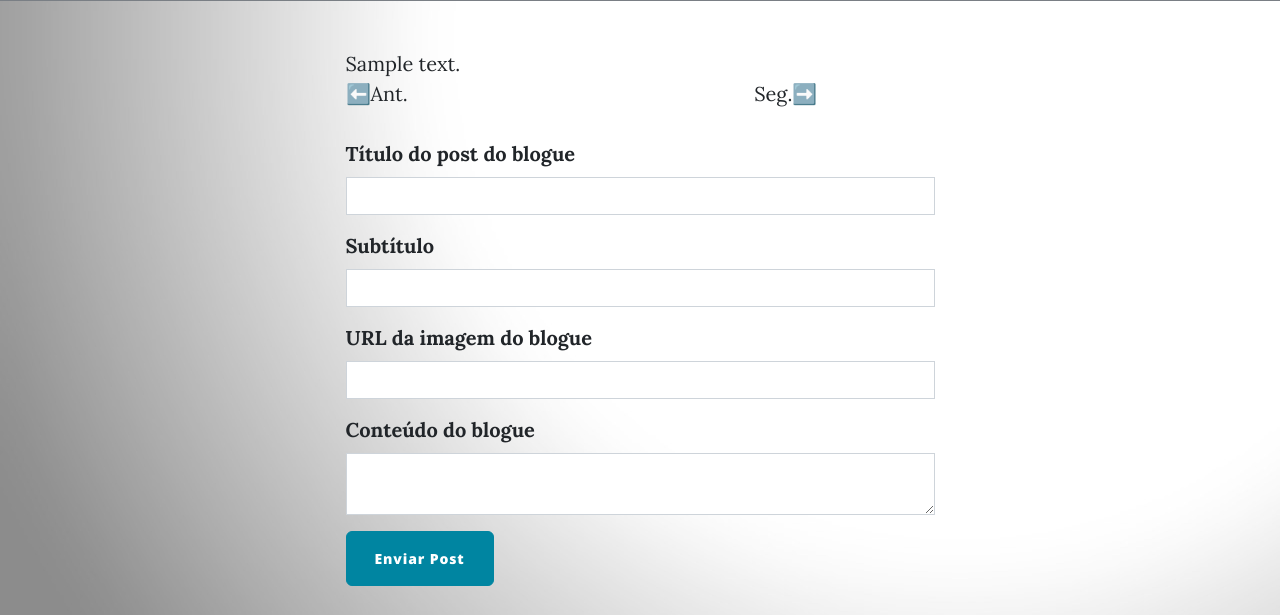
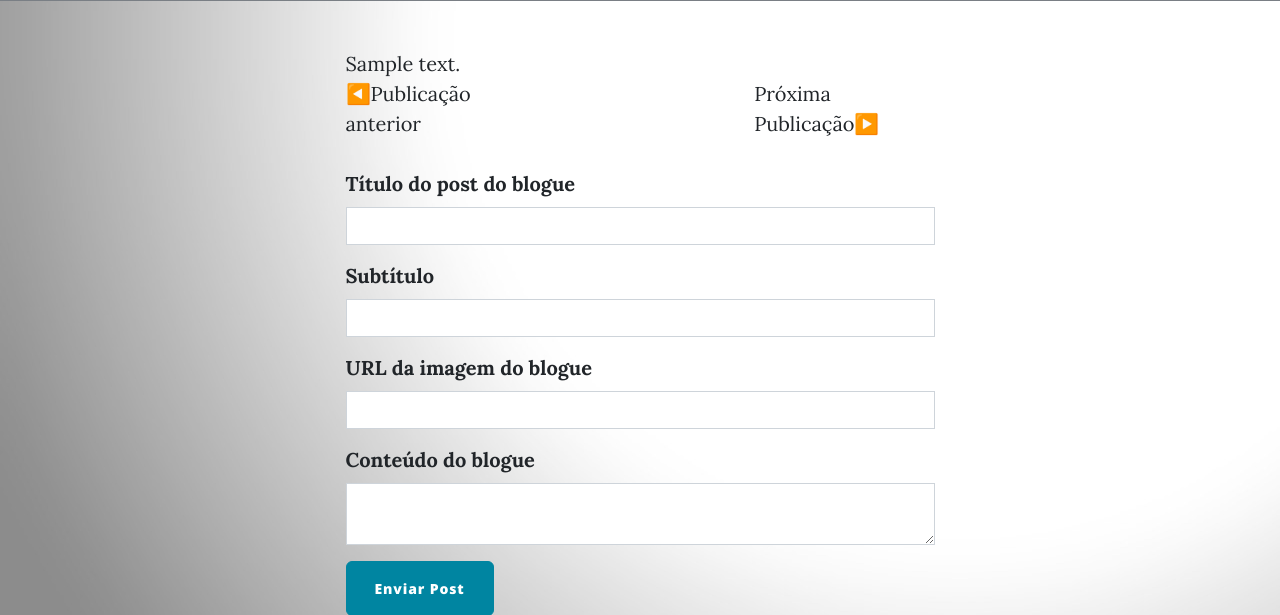
Before and after one commit to miguel-ossa/tresMercadosBlog, a Flask app: template api/templates/post.html in a window 1280 px wide. Shown: the part 565-1180 px from the top of the page. Run offline with Flask 3, Linux system fonts and the light colour scheme; tables that the repository leaves empty hold one stand-in row (values such as "Sample post"); the template is opened without the code that fills it: values that come from a table or form of the project are taken from there, most other values are stand-ins (such as "Sample title", 1, 10 or a date in 2020); grey boxes marked "Sample" are stand-in pictures; some libraries are stand-ins or nearby versions.

Commit message:
Text & arrows

```diff
--- a/api/templates/post.html
+++ b/api/templates/post.html
@@ -30,13 +30,13 @@
         <div class="row">
           <div class="col-md">
             {% if prev_post != None %}
-              <a link href="{{ url_for('show_post', post_id=prev_post) }}">⬅️Ant.</a>
+              <a link href="{{ url_for('show_post', post_id=prev_post) }}">◀️Publicação anterior</a>
             {% endif %}
           </div>
-          <div class="col-md"></div>
+          <div class="col-md">&nbsp;</div>
           <div class="col-md">
             {% if next_post != None %}
-              <a link href="{{ url_for('show_post', post_id=next_post) }}">Seg.➡️</a>
+              <a link href="{{ url_for('show_post', post_id=next_post) }}">Próxima Publicação▶️</a>
             {% endif %}
           </div>
         </div>
```
